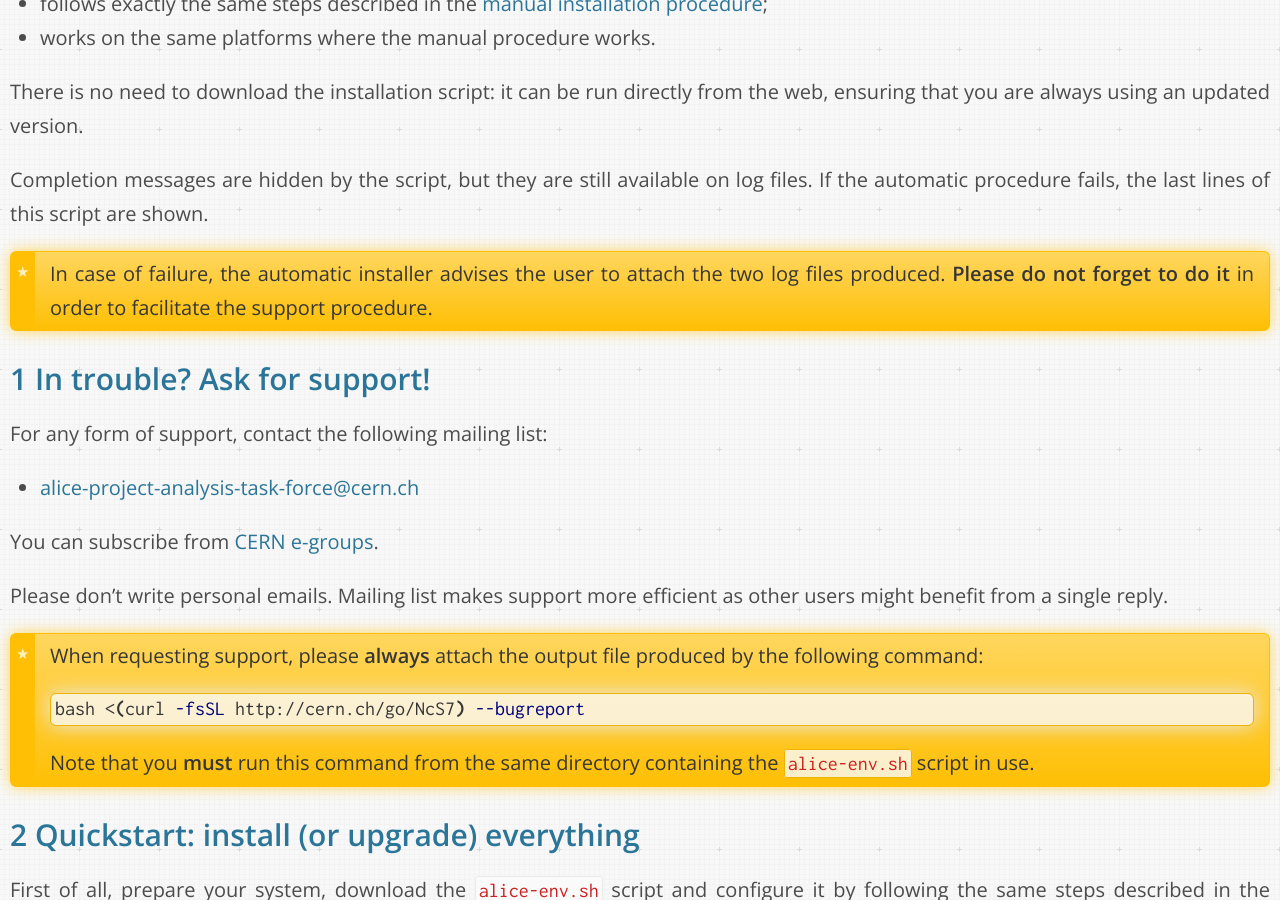
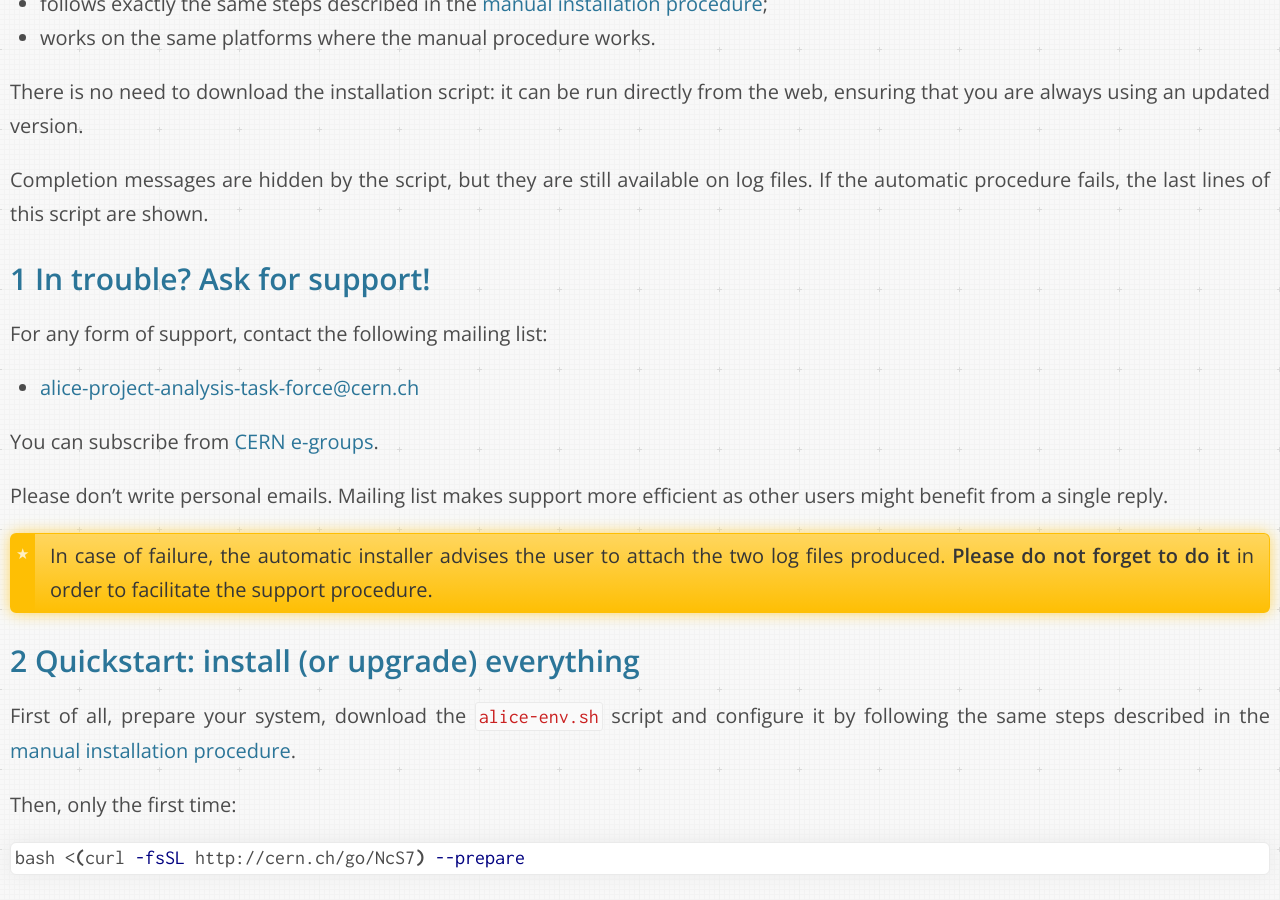
Before and after one commit to dberzano/dberzano.github.io, a Jekyll site: the page built from alice/install-aliroot/auto.md, in a window 1280 px wide and 900 px high, scrolled down 591 px. Built offline with Jekyll 4.4.1, drawn with Linux system fonts in a browser that asks for light colours; Markdown is read by kramdown in place of the engine named in the settings.

Commit message:
More appropriate quote for support in auto install

````diff
--- a/alice/install-aliroot/auto.md
+++ b/alice/install-aliroot/auto.md
@@ -24,10 +24,6 @@ Completion messages are hidden by the script, but they are still
 available on log files. If the automatic procedure fails, the last
 lines of this script are shown.
 
-> In case of failure, the automatic installer advises the user to
-> attach the two log files produced. **Please do not forget to do it**
-> in order to facilitate the support procedure.
-
 
 In trouble? Ask for support!
 ----------------------------
@@ -41,15 +37,9 @@ You can subscribe from [CERN e-groups](https://e-groups.cern.ch/).
 **Please** don't write personal emails. Mailing list makes support
 more efficient as other users might benefit from a single reply.
 
-> When requesting support, please **always** attach the output file
-> produced by the following command:
->
-> ```bash
-> bash <(curl -fsSL http://cern.ch/go/NcS7) --bugreport
-> ```
->
-> Note that you **must** run this command from the same directory
-> containing the `alice-env.sh` script in use.
+> In case of failure, the automatic installer advises the user to
+> attach the two log files produced. **Please do not forget to do it**
+> in order to facilitate the support procedure.
 
 
 Quickstart: install (or upgrade) everything
````
